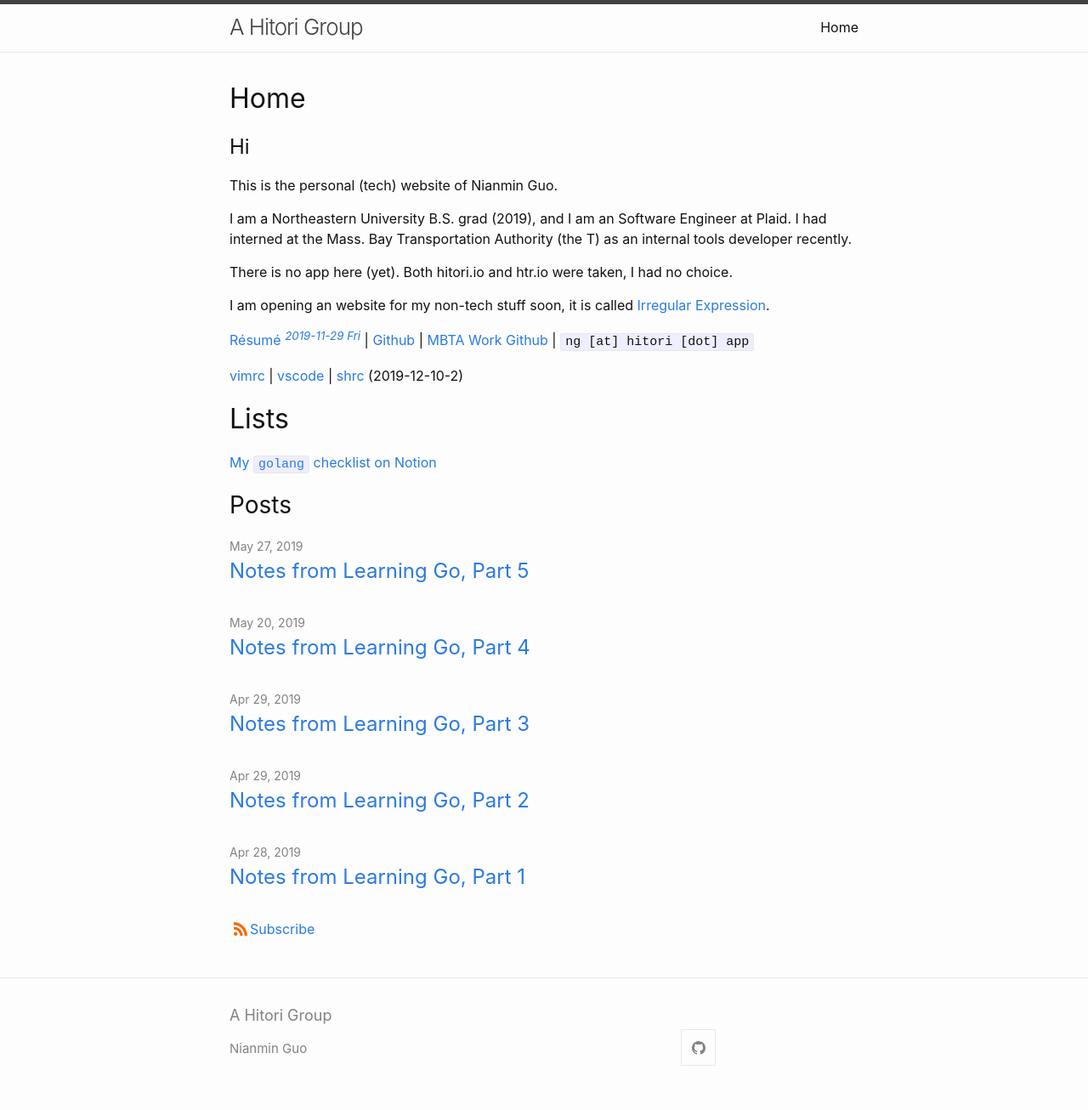
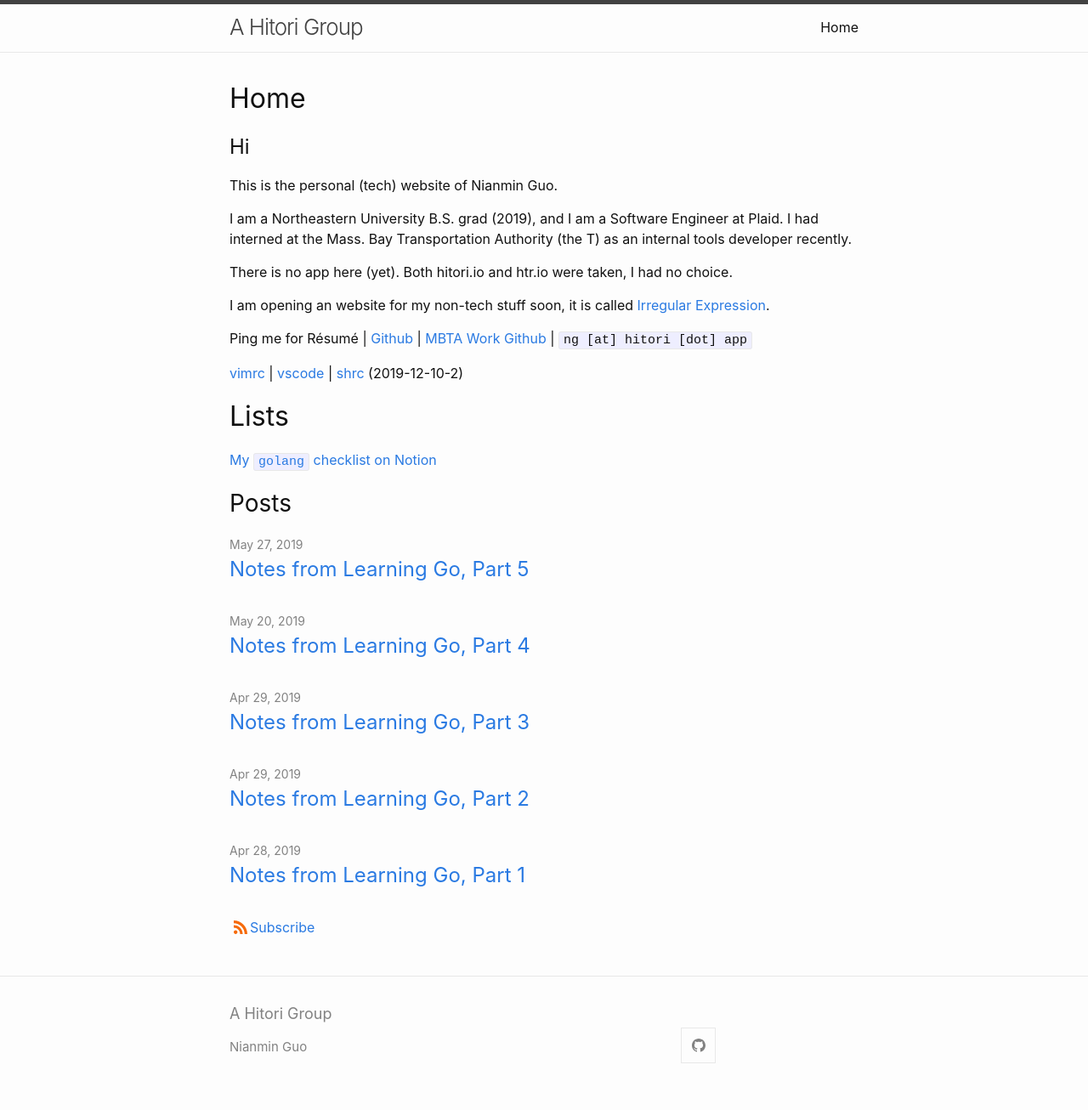
Before and after one commit to Zenmai0822/Zenmai0822.github.io, a Jekyll site: the page built from index.md, in a window 1280 px wide. Shown: the whole page at 85% size. Built offline with Jekyll 4.4.1, drawn with Linux system fonts in a browser that asks for light colours.

Commit message:
Resume change

```diff
--- a/index.md
+++ b/index.md
@@ -7,13 +7,13 @@
 
 This is the personal (tech) website of Nianmin Guo.
 
-I am a Northeastern University B.S. grad (2019), and I am an Software Engineer at Plaid. I had interned at the Mass. Bay Transportation Authority (the T) as an internal tools developer recently.
+I am a Northeastern University B.S. grad (2019), and I am a Software Engineer at Plaid. I had interned at the Mass. Bay Transportation Authority (the T) as an internal tools developer recently.
 
 There is no app here (yet). Both hitori.io and htr.io were taken, I had no choice.
 
 I am opening an website for my non-tech stuff soon, it is called [Irregular Expression](https://irregularexpression.netlify.com).
 
-[Résumé *<sup>2019-11-29 Fri</sup>*](assets/htr/Guo_Nianmin.pdf) \| [Github](https://github.com/Zenmai0822) \| [MBTA Work Github](https://github.com/nianminguo) \| `ng [at] hitori [dot] app`
+Ping me for Résumé \| [Github](https://github.com/Zenmai0822) \| [MBTA Work Github](https://github.com/nianminguo) \| `ng [at] hitori [dot] app`
 
 [vimrc](assets/htr/vimrc) \| [vscode](assets/htr/vscode) \| [shrc](assets/htr/shrc) (2019-12-10-2)
 
```
Also changed, not shown: 1 other file.
